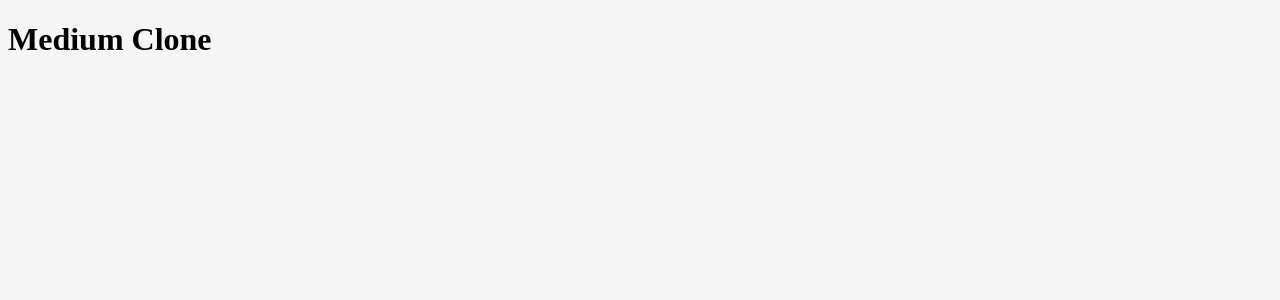
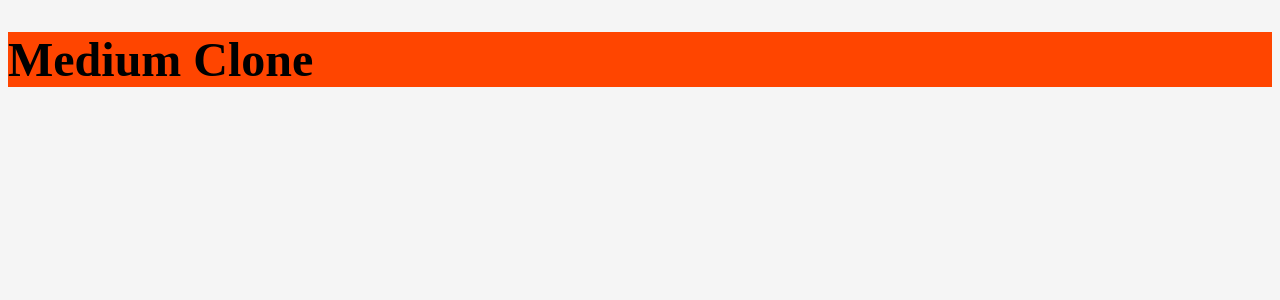
Before and after one commit to BernardSDev/braindex, a React (Vite) app: page / in a window 1280 px wide. Shown: the top 300 px of the page. Built offline with nearby package versions, Linux system fonts and the light colour scheme.

Commit message:
Testing git

```diff
--- a/src/index.css
+++ b/src/index.css
@@ -1,3 +1,9 @@
 body {
   background-color: whitesmoke;
 }
+
+h1 {
+  background-color: orangered;
+  color: black;
+  font-size: 48px;
+}
```
